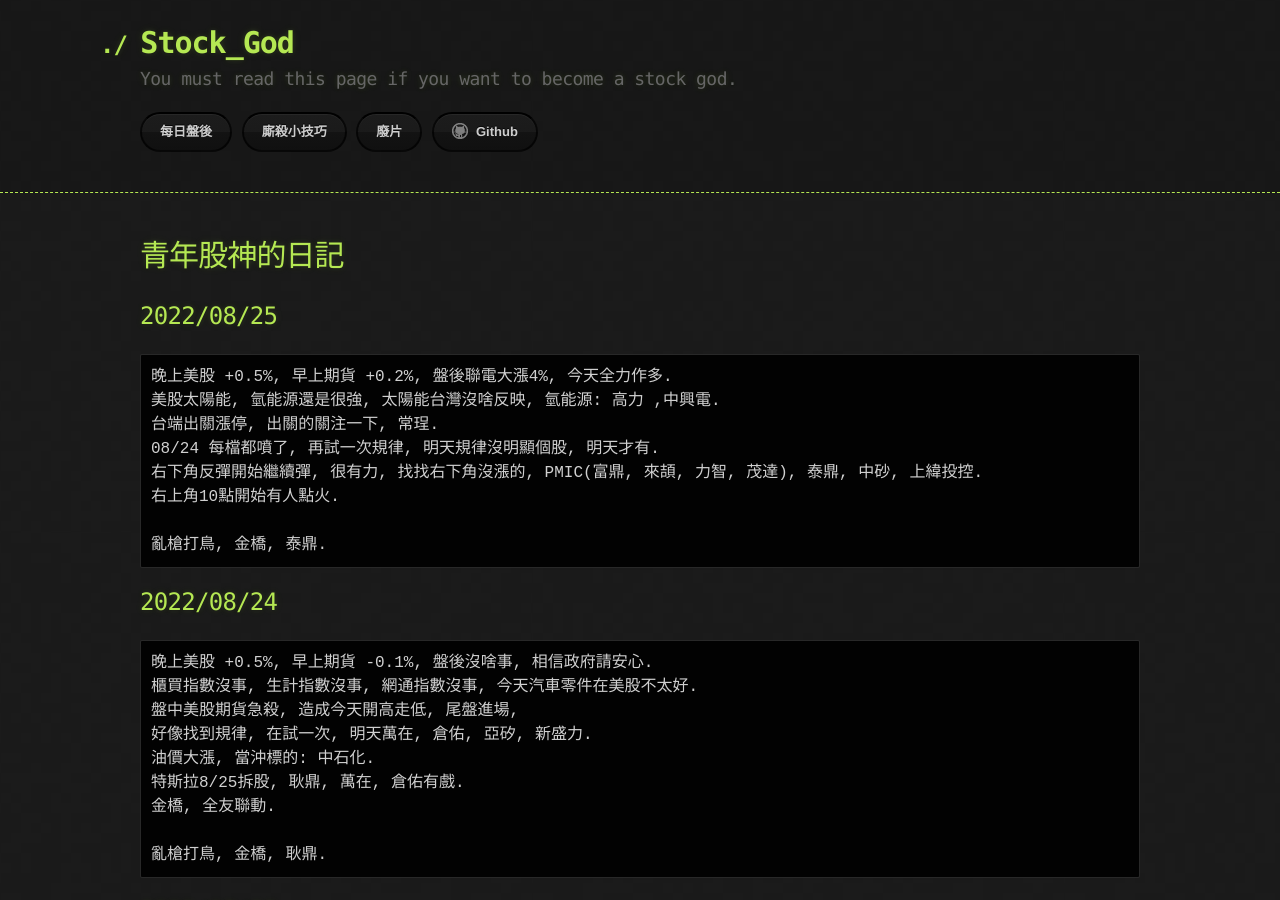
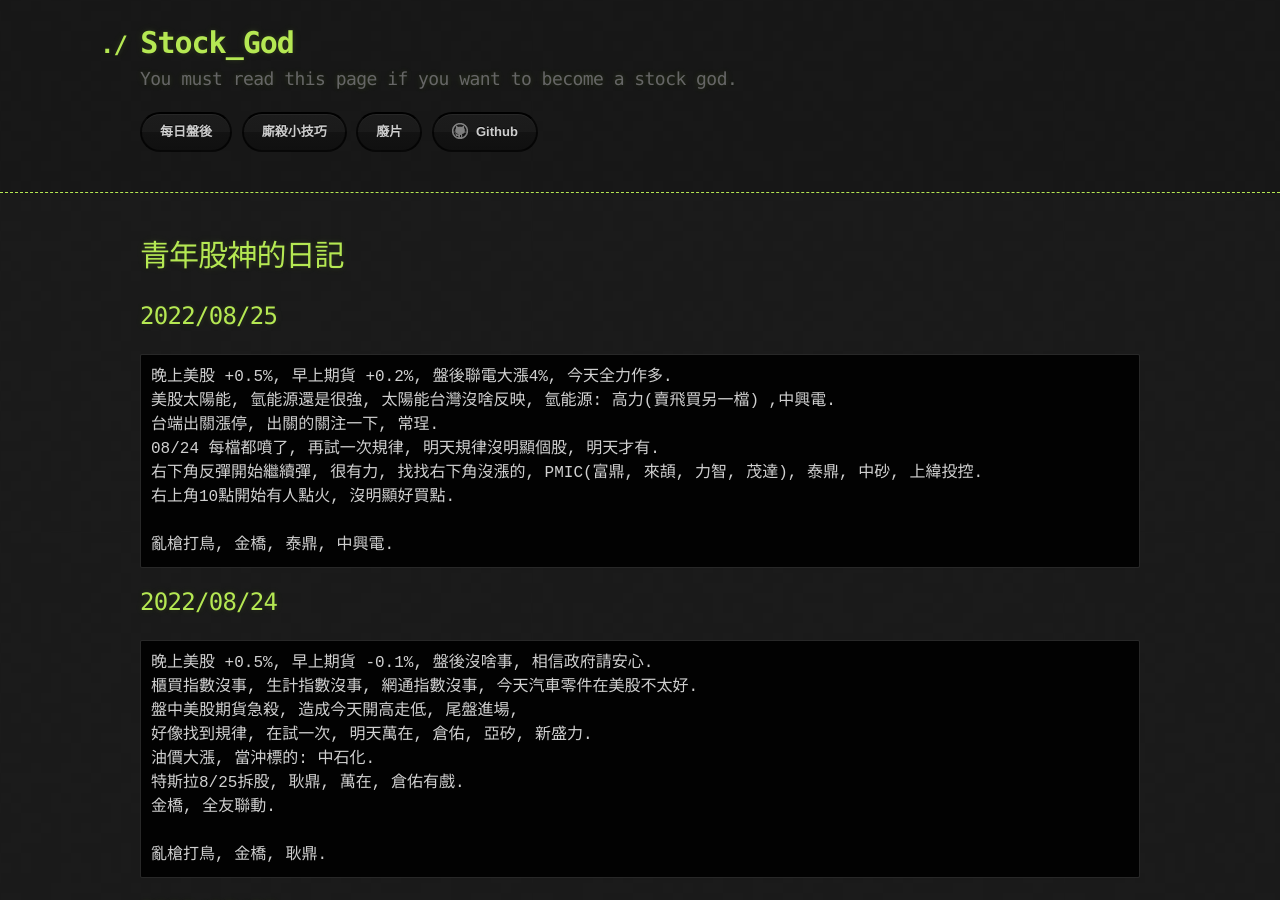
Before and after one commit to lepg5487/Stock_God, a Jekyll site: the page built from index.md, in a window 1280 px wide and 900 px high. Built offline with Jekyll 4.4.1, drawn with Linux system fonts in a browser that asks for light colours; our own code applies the rules of GitHub Pages for plain Markdown files.

Commit message:
Update index.md

````diff
--- a/index.md
+++ b/index.md
@@ -7,13 +7,13 @@ layout: testlayouts
 ## 2022/08/25
 ```
 晚上美股 +0.5%, 早上期貨 +0.2%, 盤後聯電大漲4%, 今天全力作多.
-美股太陽能, 氫能源還是很強, 太陽能台灣沒啥反映, 氫能源: 高力 ,中興電.
+美股太陽能, 氫能源還是很強, 太陽能台灣沒啥反映, 氫能源: 高力(賣飛買另一檔) ,中興電.
 台端出關漲停, 出關的關注一下, 常珵.
 08/24 每檔都噴了, 再試一次規律, 明天規律沒明顯個股, 明天才有.
 右下角反彈開始繼續彈, 很有力, 找找右下角沒漲的, PMIC(富鼎, 來頡, 力智, 茂達), 泰鼎, 中砂, 上緯投控.
-右上角10點開始有人點火.
-
-亂槍打鳥, 金橋, 泰鼎.
+右上角10點開始有人點火, 沒明顯好買點.
+
+亂槍打鳥, 金橋, 泰鼎, 中興電.
 ```
 
 ## 2022/08/24
````
